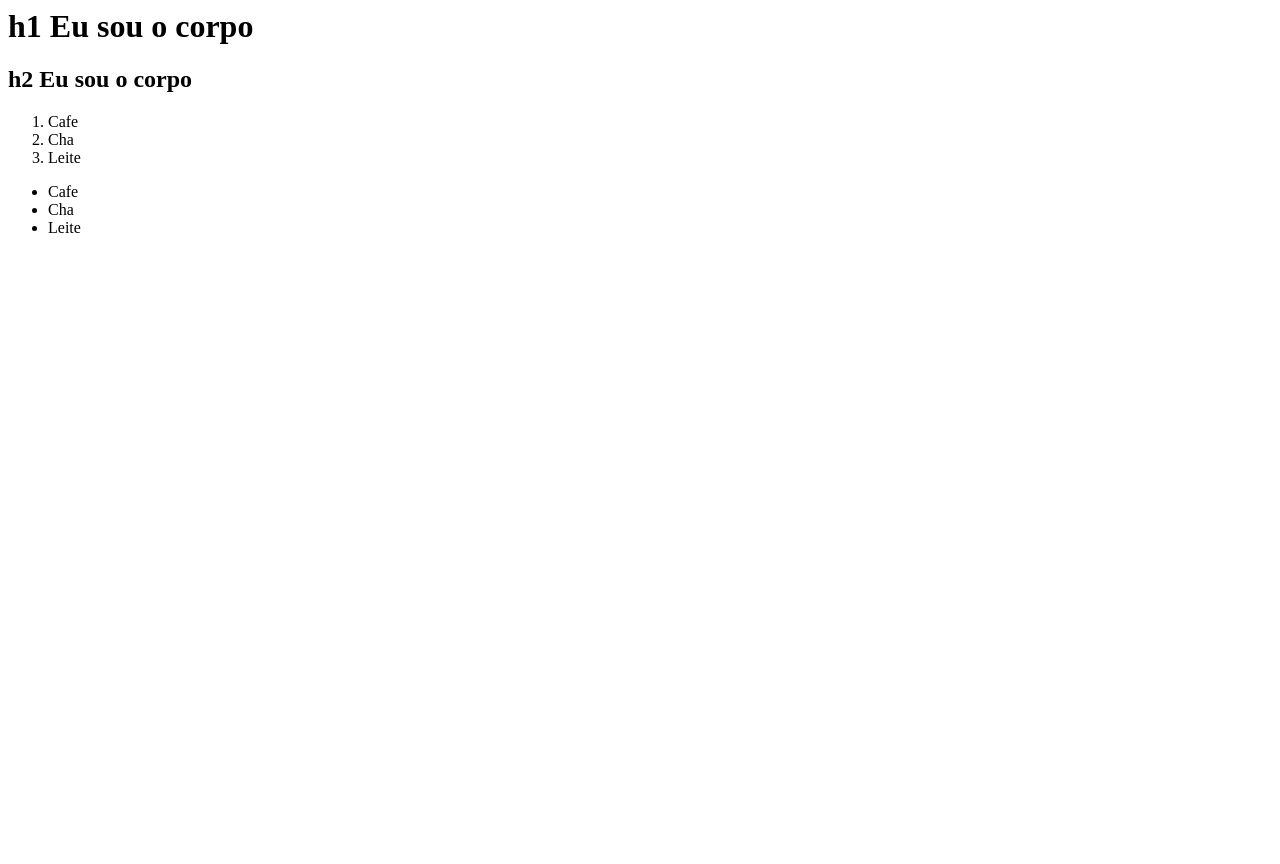
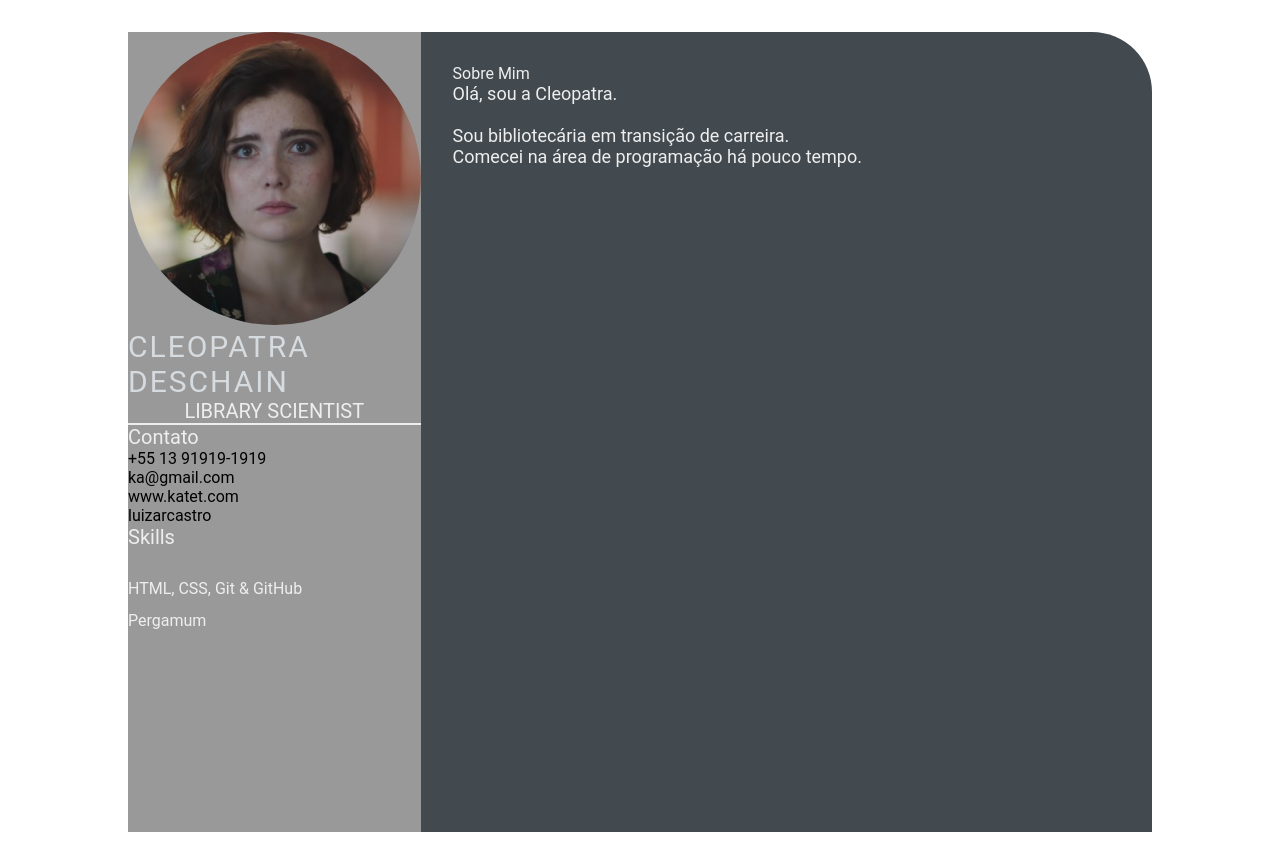
Before and after one commit to luizarcastro/devweekgit.github.io, a plain HTML site: page index.html in a window 1280 px wide. Before the commit the page ends 800 px from the top, so only its background shows below. Drawn offline with Linux system fonts and the light colour scheme.

Commit message:
Day 02 (#2)
* commit

* commit

Co-authored-by: Luiza Castro <luizarobertac@hotmail.com>

```diff
--- a/index.html
+++ b/index.html
@@ -1,21 +1,53 @@
-<html>
-    <head>
-        <title>
-            Olá, eu sou a cabeça
-        </title>
-    </head>
-    <body>
-        <h1>h1 Eu sou o corpo</h1>
-        <h2>h2 Eu sou o corpo</h2>
-    </body>
-    <ol>
-        <li>Cafe</li>
-        <li>Cha</li>
-        <li>Leite</li>
-    </ol>
-    <ul>
-        <li>Cafe</li>
-        <li>Cha</li>
-        <li>Leite</li>
-    </ul>
+<!DOCTYPE html>
+<html lang="en">
+<head>
+    <meta charset="UTF-8">
+    <meta http-equiv="X-UA-Compatible" content="IE=edge">
+    <meta name="viewport" content="width=device-width, initial-scale=1.0">
+    <title>Cleopatra Deschain CV</title>
+
+    <link rel="stylesheet" href="style.css">
+
+</head>
+<body>
+    <main class="resume-contents">
+        <section class="left-section">
+            <section class="left-section-content">
+                <div class="profile">
+                    <img class="profile-image" src="img/profile-image.jpeg" alt="Profile image">
+                    <p class="name">Cleopatra Deschain</p>
+                    <p class="profession">Library Scientist</p>
+                </div>
+                <div class=""contact-info">
+                <p class="left-title">Contato</p>
+                <ul>
+                    <li><i class="fa fa-phone"></i>+55 13 91919-1919</li>
+                    <li><i class="fa fa-envelope"></i>ka@gmail.com</li>
+                    <li><i class="fa fa-globe"></i>www.katet.com</li>
+                    <li><i class="fa fa-github"></i>luizarcastro</li>
+                </ul>
+                </div>
+                <div class="skills">
+                    <p class="left-title">Skills</p>
+                    <ul>
+                        <li><p>HTML, CSS, Git & GitHub</p></li>
+                        <li><p>Pergamum</p></li>
+                    </ul>
+                </div>
+            </section>
+            </section>
+            <section class="right-section">
+                <div class="right-section-contents">
+                    <section class="about gap">
+                        <div class="right-title">Sobre Mim</div>
+                            <p class="about-me-contents">
+                                Olá, sou a Cleopatra.<br>
+                                <br> Sou bibliotecária em transição de carreira.
+                                <br> Comecei na área de programação há pouco tempo.
+                            </p>
+                    </section>
+                </div>
+            </section>
+    </main>
+</body>
 </html>
--- /dev/null
+++ b/style.css
@@ -0,0 +1,103 @@
+* {
+    margin: 0;
+    padding: 0;
+    box-sizing: border-box;
+    list-style: none;
+    font-family: 'Roboto', sans-serif;
+}
+
+.resume-contents {
+    min-height: 100vh;
+    width: 80%;
+    margin: 2rem auto;
+    display: grid;
+    grid-template-columns: repeat(7, 1fr);
+}
+
+.left-section {
+    grid-column: span 2;
+    height: 100%;
+    background-color: #999999;
+}
+
+.right-section {
+    grid-column: span 5;
+    height: 100%;
+    background-color: #424a50;
+    border-radius: 0px 60px 0px 0px;
+}
+
+.left-section-contents{
+    padding: 2rem 2rem;
+}
+
+.profile {
+    width: 100%;
+    border-bottom: 2px solid #eeeeee;
+}
+
+.profile .profile-image {
+    width: 100%;
+    border-radius: 100%;
+}
+
+.name {
+    color: #D6DBDF;
+    font-size: 30px;
+    letter-spacing: 2px;
+    text-transform: uppercase;
+}
+
+.profession {
+    color: #eeeeee;
+    font-size: 20px;
+    text-transform: uppercase;
+    text-align: center;
+}
+
+/* .contact-info { border-bottom: 2px solid #1B2631; } */
+.left-title {
+    color: #eeeeee;
+    font-size: 20px;
+}
+
+.contact-info ul {
+    padding-top: 1.5rem;
+}
+
+.contact-info ul li,
+.references ul li {
+    padding: .4rem 0;
+    color: #eeeeee;
+}
+
+.contact-info ul li i,
+.references ul li i {
+    padding-right: 1rem;
+    font-size: 18px;
+    color: #eeeeee;
+}
+
+.skills ul {
+    padding-top: 1.5rem;
+}
+.skills ul li p {
+    padding: .4rem 0;
+    color: #eeeeee;
+}
+
+.right-section-contents {
+    padding: 2rem 2rem;
+}
+
+.right-title {
+    color: #eeeeee;
+}
+
+.gap {
+    padding-bottom: 2rem;
+}
+.about-me-contents {
+    font-size: 18px;
+    color: #eeeeee;
+}
```
Also changed, not shown: img/profile-image.jpeg (added).
